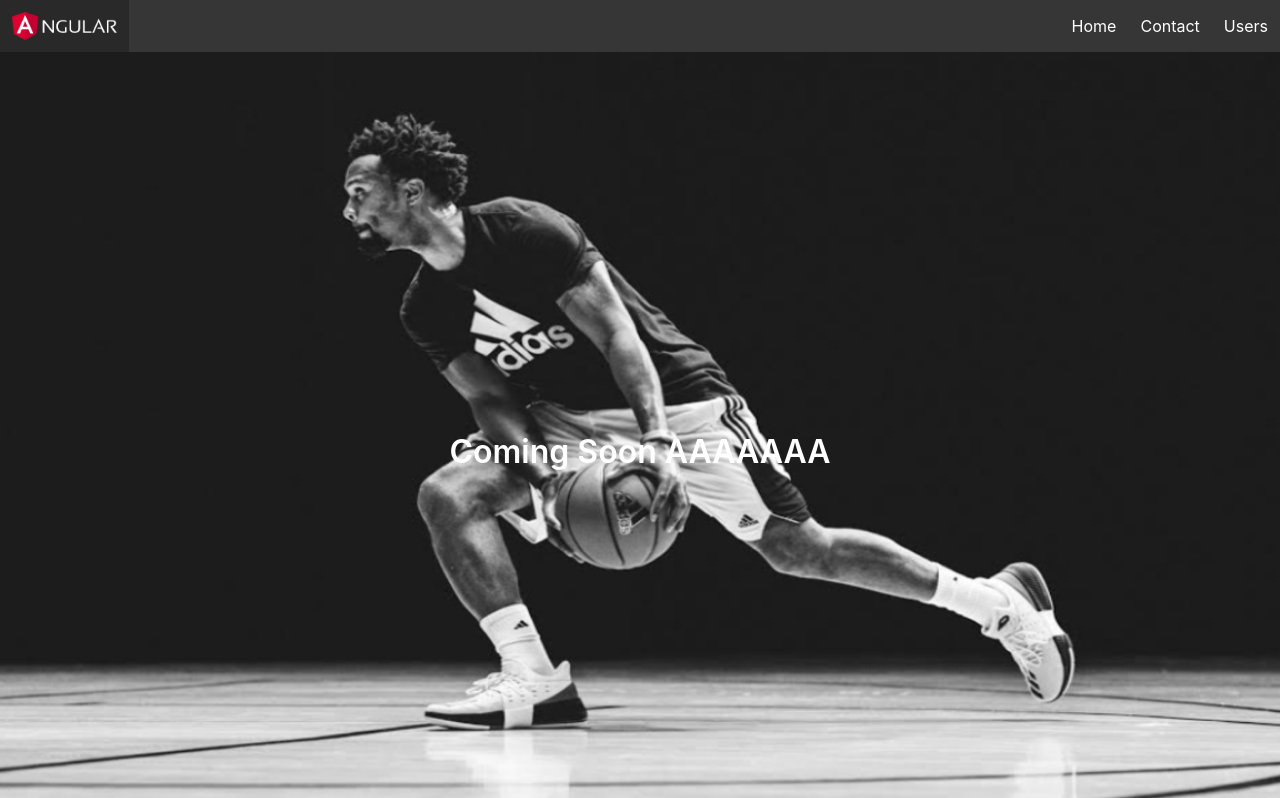
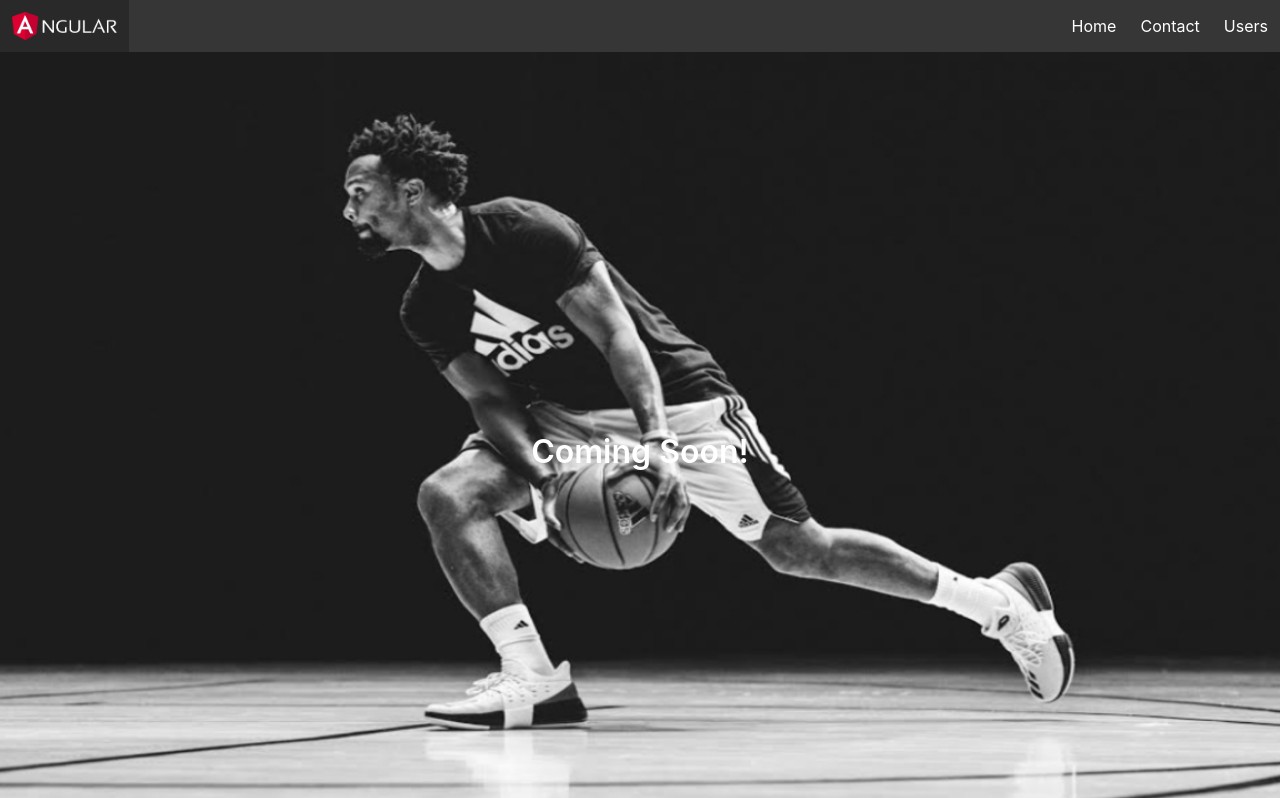
Before and after one commit to mmatpointguard/FirstAngularProject, an Angular app: page / in a window 1280 px wide. Shown: the top 798 px of the page. Built offline with nearby package versions, Linux system fonts and the light colour scheme.

Commit message:
Third Commit

```diff
--- a/src/app/home/home.component.ts
+++ b/src/app/home/home.component.ts
@@ -7,7 +7,7 @@
   is-fullheight">
     <div class="hero-body">
       <div class="container has-text-centered">
-        <h1 class="title">Coming Soon AAAAAAA</h1>
+        <h1 class="title">Coming Soon!</h1>
       </div>
    </div>
   </section>
```
